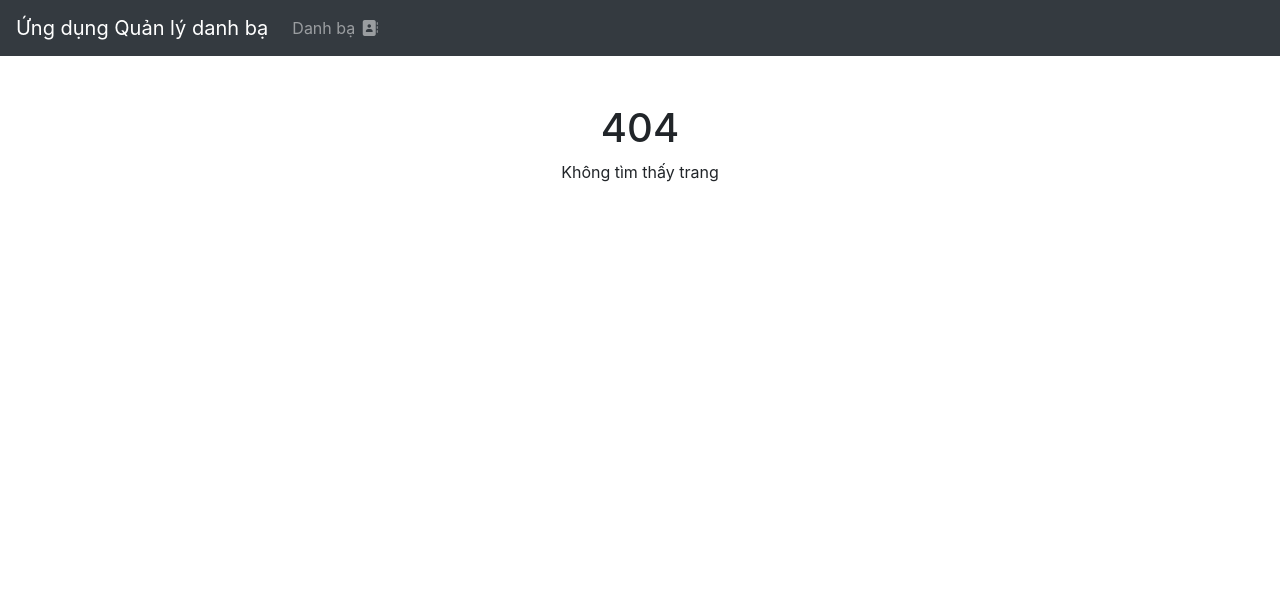
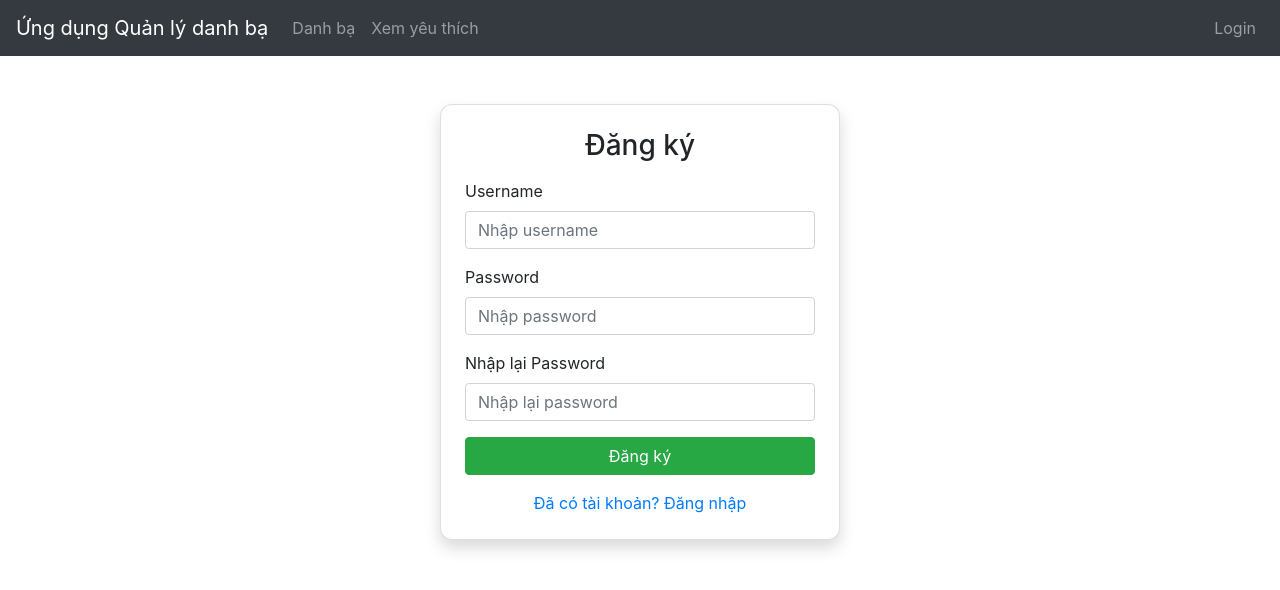
Before and after one commit to TPhuc495328/DC22V7N542_HuynhTrongPhuc_FRONTEND, a Vue app: page /register in a window 1280 px wide. Before the commit this address had no page. Shown: the top 590 px of the page. Built offline with nearby package versions, Linux system fonts and the light colour scheme.

Commit message:
Tao trang đang nhap va dang ky

```diff
--- a/src/components/AppHeader.vue
+++ b/src/components/AppHeader.vue
@@ -1,13 +1,45 @@
 <template>
   <nav class="navbar navbar-expand navbar-dark bg-dark">
     <a href="/" class="navbar-brand">Ứng dụng Quản lý danh bạ</a>
+
     <div class="mr-auto navbar-nav">
-      <li class="nav-item">
-        <router-link :to="{ name: 'contactbook' }" class="nav-link">
-          Danh bạ
-          <i class="fas fa-address-book"></i>
-        </router-link>
-      </li>
+      <router-link :to="{ name: 'contactbook' }" class="nav-link">
+        Danh bạ
+      </router-link>
+      <router-link to="/favorites" class="nav-link">
+        Xem yêu thích
+      </router-link>
+    </div>
+
+    <div class="navbar-nav ml-auto">
+      <template v-if="!user">
+        <router-link to="/login" class="nav-link">Login</router-link>
+      </template>
+
+      <template v-else>
+        <span class="nav-link text-white">Hi, {{ user.username }}</span>
+        <a @click="logout" class="nav-link" style="cursor: pointer">Logout</a>
+      </template>
     </div>
   </nav>
 </template>
+
+<script>
+export default {
+  data() {
+    return {
+      user: null,
+    };
+  },
+  mounted() {
+    this.user = JSON.parse(localStorage.getItem("currentUser"));
+  },
+  methods: {
+    logout() {
+      localStorage.removeItem("currentUser");
+      this.user = null;
+      this.$router.push("/login");
+    },
+  },
+};
+</script>
--- a/src/router/index.js
+++ b/src/router/index.js
@@ -18,6 +18,24 @@ const routes = [
     name: "contact.add",
     component: () => import("../views/ContactAdd.vue"),
   },
+
+  {
+    path: "/login",
+    name: "login",
+    component: () => import("../views/Login.vue"),
+  },
+
+  {
+    path: "/register",
+    name: "register",
+    component: () => import("../views/Register.vue"),
+  },
+  {
+    path: "/favorites",
+    name: "favorites",
+    component: () => import("../views/FavoriteContacts.vue"),
+  },
+
   {
     path: "/:pathMatch(.*)*",
     name: "notfound",
--- a/src/views/ContactBook.vue
+++ b/src/views/ContactBook.vue
@@ -1,12 +1,68 @@
+<template>
+  <div class="page row">
+    <div class="col-md-10">
+      <InputSearch v-model="searchText" />
+    </div>
+    <div class="mt-3 col-md-6">
+      <h4>
+        Danh bạ
+        <i class="fas fa-address-book"></i>
+      </h4>
+      <ContactList
+        v-if="filteredContactsCount > 0"
+        :contacts="filteredContacts"
+        v-model:activeIndex="activeIndex"
+      />
+      <p v-else>Không có liên hệ nào.</p>
+      <div class="mt-3 row justify-content-around align-items-center">
+        <button class="btn btn-sm btn-primary" @click="refreshList()">
+          <i class="fas fa-redo"></i> Làm mới
+        </button>
+
+        <router-link
+          :to="{ name: 'contact.add' }"
+          class="btn btn-sm btn-success"
+        >
+          + Thêm liên hệ
+        </router-link>
+
+        <button class="btn btn-sm btn-danger" @click="removeAllContacts">
+          <i class="fas fa-trash"></i> Xóa tất cả
+        </button>
+      </div>
+    </div>
+    <div class="mt-3 col-md-6">
+      <div v-if="activeContact">
+        <h4>
+          Chi tiết Liên hệ
+          <i class="fas fa-address-card"></i>
+        </h4>
+        <ContactCard :contact="activeContact" />
+        <router-link
+          :to="{
+            name: 'contact.edit',
+            params: { id: activeContact._id },
+          }"
+        >
+          <span class="mt-2 badge badge-warning">
+            <i class="fas fa-edit"></i> Hiệu chỉnh</span
+          >
+        </router-link>
+      </div>
+    </div>
+  </div>
+</template>
 <script>
-import ContactService from "../services/contact.service";
+import ContactCard from "../components/ContactCard.vue";
 import InputSearch from "../components/InputSearch.vue";
 import ContactList from "../components/ContactList.vue";
-import ContactCard from "../components/ContactCard.vue";
-
+import ContactService from "../services/contact.service";
 export default {
-  components: { InputSearch, ContactList, ContactCard },
-
+  components: {
+    ContactCard,
+    InputSearch,
+    ContactList,
+  },
   data() {
     return {
       contacts: [],
@@ -14,62 +70,71 @@ export default {
       searchText: "",
     };
   },
-
+  watch: {
+    // Giám sát các thay đổi của biến searchText.
+    // Bỏ chọn phần tử đang được chọn trong danh sách.
+    searchText() {
+      this.activeIndex = -1;
+    },
+  },
   computed: {
+    // Chuyển các đối tượng contact thành chuỗi để tiện cho tìm kiếm.
+    contactStrings() {
+      return this.contacts.map((contact) => {
+        const { name, email, address, phone } = contact;
+        return [name, email, address, phone].join("");
+      });
+    },
+    // Trả về các contact có chứa thông tin cần tìm kiếm.
     filteredContacts() {
       if (!this.searchText) return this.contacts;
-      return this.contacts.filter((c) =>
-        (c.name + c.email + c.phone).includes(this.searchText),
+      return this.contacts.filter((_contact, index) =>
+        this.contactStrings[index].includes(this.searchText),
       );
     },
-
     activeContact() {
+      if (this.activeIndex < 0) return null;
       return this.filteredContacts[this.activeIndex];
     },
+    filteredContactsCount() {
+      return this.filteredContacts.length;
+    },
   },
-
   methods: {
-    async loadContacts() {
-      this.contacts = await ContactService.getAll();
+    async retrieveContacts() {
+      try {
+        this.contacts = await ContactService.getAll();
+      } catch (error) {
+        console.log(error);
+      }
     },
+    refreshList() {
+      this.retrieveContacts();
+      this.activeIndex = -1;
+    },
+    async removeAllContacts() {
+      if (confirm("Bạn muốn xóa tất cả Liên hệ?")) {
+        try {
+          await ContactService.deleteAll();
+          this.refreshList();
+        } catch (error) {
+          console.log(error);
+        }
+      }
+    },
+  },
+  goToAddContact() {
+    this.$router.push({ name: "contact.add" });
   },
 
   mounted() {
-    this.loadContacts();
+    this.refreshList();
   },
 };
 </script>
-
-<template>
-  <div class="page row">
-    <div class="col-12">
-      <InputSearch v-model="searchText" />
-    </div>
-
-    <div class="col-md-6 mt-3">
-      <ContactList
-        :contacts="filteredContacts"
-        v-model:activeIndex="activeIndex"
-      />
-    </div>
-
-    <div class="col-md-6 mt-3">
-      <ContactCard v-if="activeContact" :contact="activeContact" />
-
-      <router-link
-        v-if="activeContact"
-        :to="{
-          name: 'contact.edit',
-          params: { id: activeContact._id },
-        }"
-      >
-        <span class="mt-2 badge badge-warning">
-          <i class="fas fa-edit"></i> Hiệu chỉnh
-        </span>
-      </router-link>
-      <router-link :to="{ name: 'contact.add' }" class="btn btn-success mb-3">
-        + Thêm liên hệ
-      </router-link>
-    </div>
-  </div>
-</template>
+<style scoped>
+.page {
+  text-align: left;
+  max-width: 750px;
+}
+</style>
--- a/src/views/ContactEdit.vue
+++ b/src/views/ContactEdit.vue
@@ -30,6 +30,7 @@ export default {
       try {
         this.contact = await ContactService.get(id);
       } catch (error) {
+        console.log(error);
         console.log(error);
         // Chuyển sang trang NotFound đồng thời giữ cho URL không đổi
         this.$router.push({
--- /dev/null
+++ b/src/views/Login.vue
@@ -0,0 +1,52 @@
+<template>
+  <div class="container mt-5">
+    <h3>Đăng ký</h3>
+
+    <form @submit.prevent="handleRegister">
+      <input
+        v-model="username"
+        class="form-control mb-2"
+        placeholder="Username"
+      />
+      <input
+        v-model="password"
+        type="password"
+        class="form-control mb-2"
+        placeholder="Password"
+      />
+
+      <button class="btn btn-success">Đăng nhập</button>
+    </form>
+
+    <router-link to="/register">Chưa có tài khoản ? Đăng ký</router-link>
+  </div>
+</template>
+
+<script>
+export default {
+  data() {
+    return {
+      username: "",
+      password: "",
+    };
+  },
+  methods: {
+    handleRegister() {
+      if (!this.username || !this.password) {
+        alert("Nhập đầy đủ!");
+        return;
+      }
+
+      const user = {
+        username: this.username,
+        password: this.password,
+      };
+
+      localStorage.setItem("user", JSON.stringify(user));
+
+      alert("Đăng ký thành công!");
+      this.$router.push("/login");
+    },
+  },
+};
+</script>
--- /dev/null
+++ b/src/views/Register.vue
@@ -0,0 +1,108 @@
+<template>
+  <div class="container mt-5 d-flex justify-content-center">
+    <div class="card p-4 shadow" style="width: 400px">
+      <h3 class="text-center mb-3">Đăng ký</h3>
+
+      <form @submit.prevent="handleRegister">
+        <!-- Username -->
+        <div class="mb-3">
+          <label class="form-label">Username</label>
+          <input
+            v-model="username"
+            type="text"
+            class="form-control"
+            placeholder="Nhập username"
+          />
+        </div>
+
+        <!-- Password -->
+        <div class="mb-3">
+          <label class="form-label">Password</label>
+          <input
+            v-model="password"
+            type="password"
+            class="form-control"
+            placeholder="Nhập password"
+          />
+        </div>
+
+        <!-- Confirm Password -->
+        <div class="mb-3">
+          <label class="form-label">Nhập lại Password</label>
+          <input
+            v-model="confirmPassword"
+            type="password"
+            class="form-control"
+            placeholder="Nhập lại password"
+          />
+        </div>
+
+        <!-- Button -->
+        <button class="btn btn-success w-100">Đăng ký</button>
+      </form>
+
+      <!-- Link login -->
+      <div class="text-center mt-3">
+        <router-link to="/login"> Đã có tài khoản? Đăng nhập </router-link>
+      </div>
+    </div>
+  </div>
+</template>
+
+<script>
+export default {
+  data() {
+    return {
+      username: "",
+      password: "",
+      confirmPassword: "",
+    };
+  },
+  methods: {
+    handleRegister() {
+      if (!this.username || !this.password || !this.confirmPassword) {
+        alert("Vui lòng nhập đầy đủ thông tin!");
+        return;
+      }
+
+      if (this.password !== this.confirmPassword) {
+        alert("Mật khẩu không khớp!");
+        return;
+      }
+
+      // 📌 Lấy danh sách user (array)
+      let users = JSON.parse(localStorage.getItem("users")) || [];
+
+      // 📌 Kiểm tra ID (username) đã tồn tại chưa
+      const isExist = users.some((user) => user.username === this.username);
+
+      if (isExist) {
+        alert("Username đã tồn tại!");
+        return;
+      }
+
+      // 📌 Tạo user mới
+      const newUser = {
+        username: this.username,
+        password: this.password,
+      };
+
+      // 📌 Thêm vào danh sách
+      users.push(newUser);
+
+      // 📌 Lưu lại
+      localStorage.setItem("users", JSON.stringify(users));
+
+      alert("Đăng ký thành công!");
+
+      this.$router.push("/login");
+    },
+  },
+};
+</script>
+
+<style scoped>
+.card {
+  border-radius: 12px;
+}
+</style>
```
Also changed, not shown: src/components/ContactForm.vue (+44 -23 lines).
